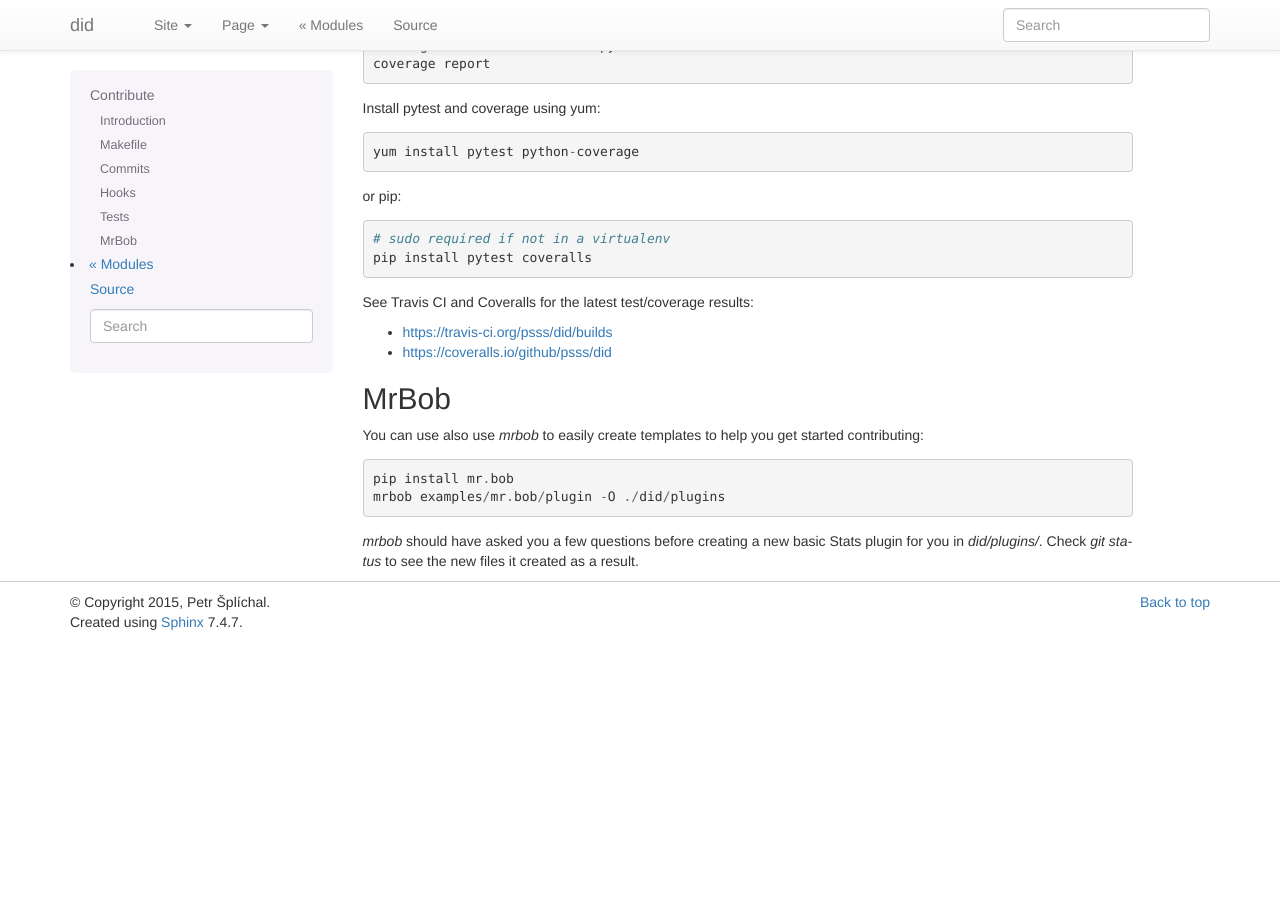
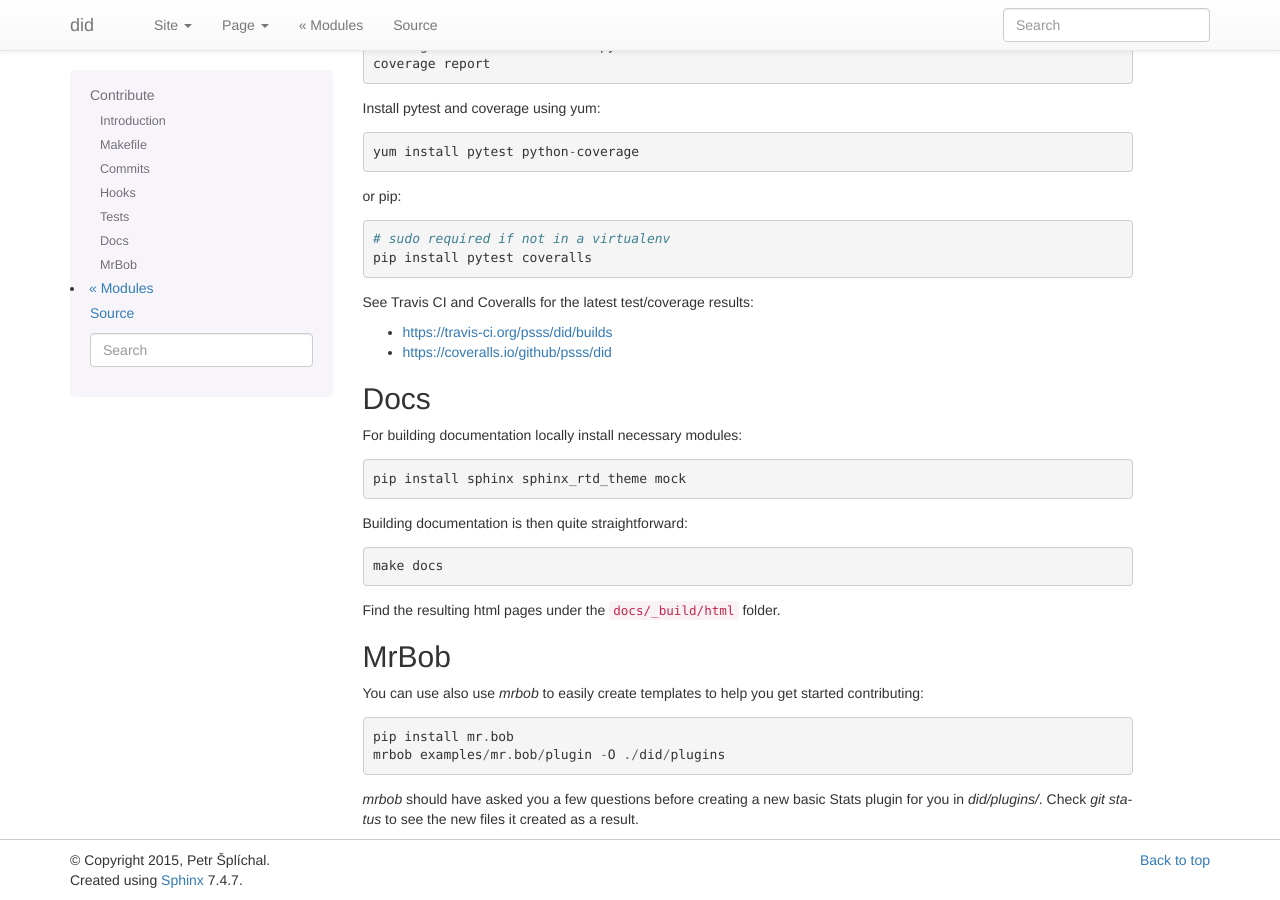
Before and after one commit to psss/did, a Sphinx documentation site: the page built from docs/contribute.rst, in a window 1280 px wide and 900 px high, scrolled down 1521 px. Built offline with Sphinx 7.4.7, drawn with Linux system fonts in a browser that asks for light colours; before the commit the page ends 2163 px from its top, so only the background shows below that.

Commit message:
Document how to generate documentation locally

```diff
--- a/docs/contribute.rst
+++ b/docs/contribute.rst
@@ -119,6 +119,21 @@ See Travis CI and Coveralls for the latest test/coverage results:
 * https://coveralls.io/github/psss/did
 
 
+Docs
+~~~~~~~~~~~~~~~~~~~~~~~~~~~~~~~~~~~~~~~~~~~~~~~~~~~~~~~~~~~~~~~~~~
+
+For building documentation locally install necessary modules::
+
+    pip install sphinx sphinx_rtd_theme mock
+
+Building documentation is then quite straightforward::
+
+    make docs
+
+Find the resulting html pages under the ``docs/_build/html``
+folder.
+
+
 MrBob
 ~~~~~~~~~~~~~~~~~~~~~~~~~~~~~~~~~~~~~~~~~~~~~~~~~~~~~~~~~~~~~~~~~~
 
```
